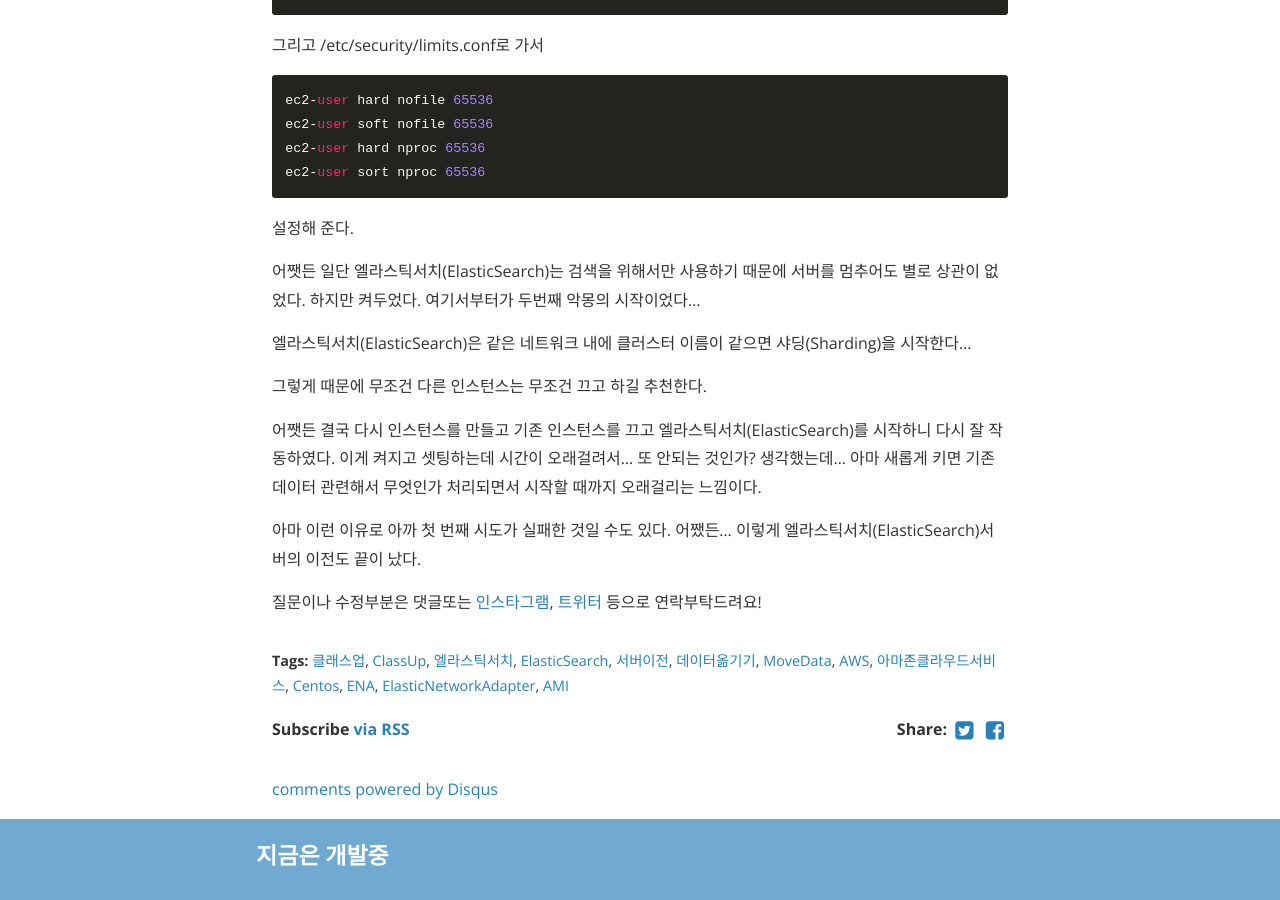
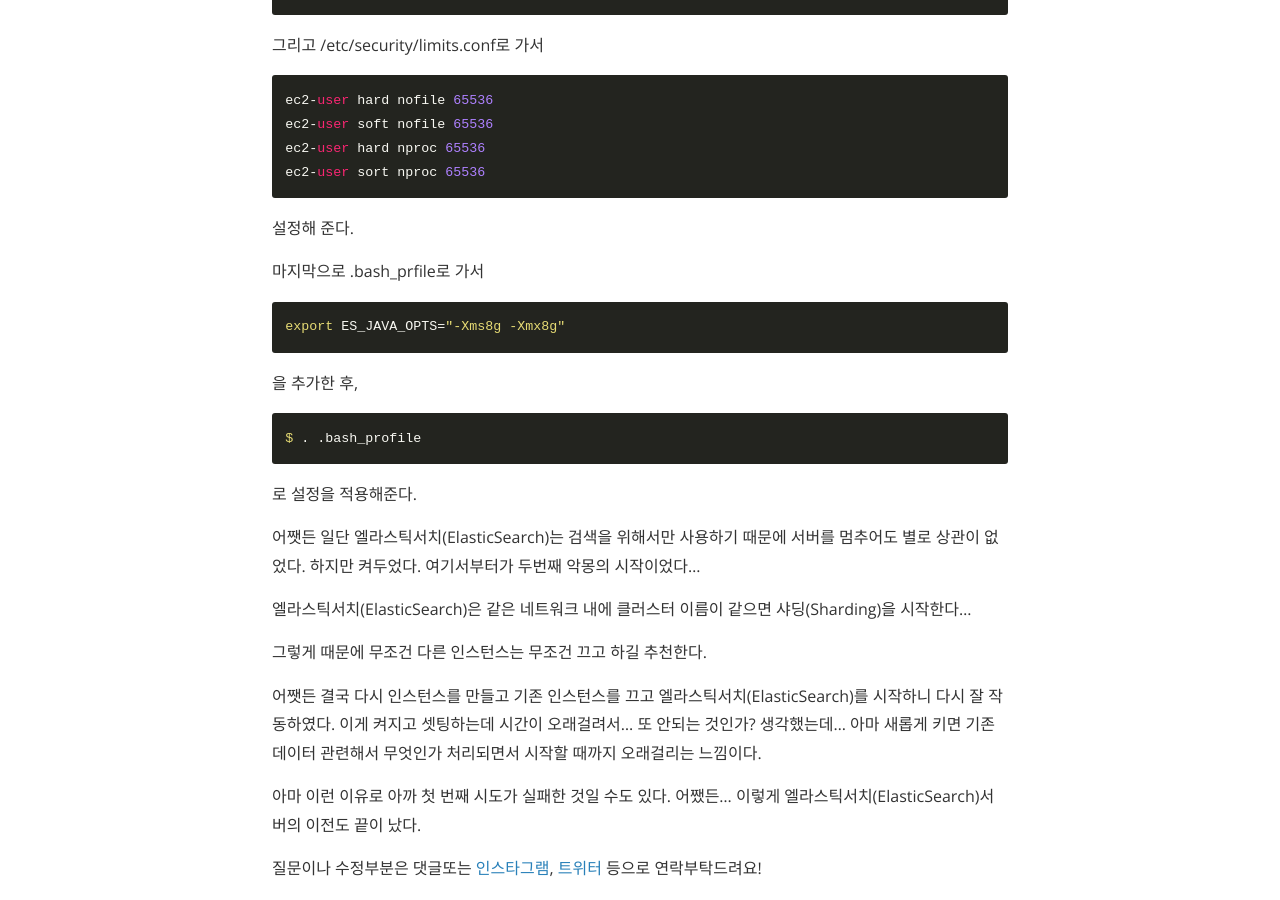
Before and after one commit to myksb1223/myksb1223.github.io, a Jekyll site: the page built from _posts/2018-08-01-Moving-data-in-ElasticSearch.md, in a window 1280 px wide and 900 px high, scrolled down 1182 px. Built offline with Jekyll 4.4.1, drawn with Linux system fonts in a browser that asks for light colours; nearby versions of some CDN libraries; comment, search, counter and statistics services are not loaded.

Commit message:
Change post

```diff
--- a/_posts/2018-08-01-Moving-data-in-ElasticSearch.md
+++ b/_posts/2018-08-01-Moving-data-in-ElasticSearch.md
@@ -38,6 +38,16 @@
 
 설정해 준다.
 
+마지막으로 .bash_prfile로 가서
+
+    export ES_JAVA_OPTS="-Xms8g -Xmx8g"
+
+을 추가한 후,
+
+    $ . .bash_profile
+
+로 설정을 적용해준다.
+
 어쨋든 일단 엘라스틱서치(ElasticSearch)는 검색을 위해서만 사용하기 때문에 서버를 멈추어도 별로 상관이 없었다. 하지만 켜두었다. 여기서부터가 두번째 악몽의 시작이었다...
 
 엘라스틱서치(ElasticSearch)은 같은 네트워크 내에 클러스터 이름이 같으면 샤딩(Sharding)을 시작한다...
```
Also changed, not shown: other parts of _posts/2018-08-01-Moving-data-in-ElasticSearch.md (+1 -1 lines), _posts/2018-08-01-Install-Java-in-Linux.md (+1 -1 lines), _posts/2018-08-01-Make-ENA-ElasticNetworkAdapter-in-AWS.md (+1 -1 lines).
